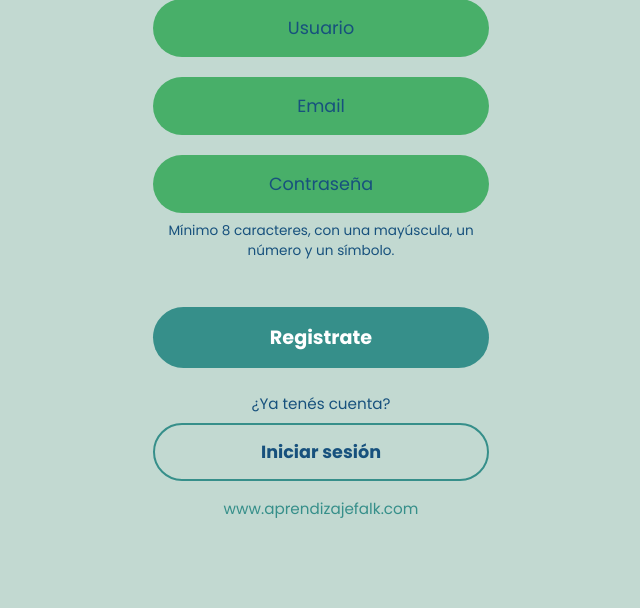
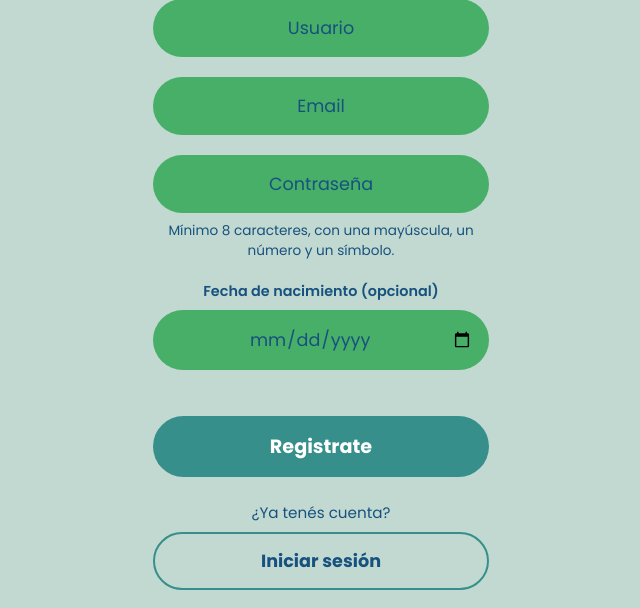
Before and after one commit to karinacuadracode/proyecto-falk, a PHP site: page /pages-front/crear-cuenta.html in a window 1280 px wide. Shown: the part 431-1039 px from the top of the page, without its empty margins (319-959 px from the left). Before the commit the page ends 949 px from the top, so only its background shows below. Run offline with PHP 8.4, Linux system fonts and the light colour scheme.

Commit message:
RF-26: fecha de nacimiento opcional en el registro
- users: columna Fecha_Nacimiento (date, puede quedar vacía).
- Crear cuenta: campo de fecha con etiqueta visible "(opcional)"; el
  calendario no deja elegir fechas posteriores a hoy.
- register-controller: si viene la fecha, valida que sea real, desde 1900 y
  no futura; si viene vacía se guarda NULL.
- Mi perfil: muestra la fecha de nacimiento solo si el usuario la cargó.

```diff
--- a/falk_db.sql
+++ b/falk_db.sql
@@ -30,7 +30,8 @@ CREATE TABLE `users` (
   `Password` varchar(255) NOT NULL,
   `Role` enum('usuario','admin') NOT NULL DEFAULT 'usuario',
   `Estado` enum('activo','bloqueado','inactivo') NOT NULL DEFAULT 'activo', -- RF-25
-  `Intentos_Fallidos` tinyint(3) UNSIGNED NOT NULL DEFAULT 0 -- RF-25: se bloquea al llegar al máximo
+  `Intentos_Fallidos` tinyint(3) UNSIGNED NOT NULL DEFAULT 0, -- RF-25: se bloquea al llegar al máximo
+  `Fecha_Nacimiento` date DEFAULT NULL -- RF-26: opcional
 ) ENGINE=InnoDB DEFAULT CHARSET=utf8mb4 COLLATE=utf8mb4_general_ci;
 
 -- Volcado de datos para la tabla `users`
--- a/js/registro.js
+++ b/js/registro.js
@@ -1,6 +1,11 @@
 const formulario = document.getElementById('form-registro');
 const mensaje = document.getElementById('mensaje-error');
 const boton = formulario.querySelector('button');
+const fechaNacimiento = document.getElementById('fecha-nacimiento');
+
+// RF-26: la fecha de nacimiento no puede ser futura (el calendario no deja elegir después de hoy).
+const hoy = new Date();
+fechaNacimiento.max = new Date(hoy.getTime() - hoy.getTimezoneOffset() * 60000).toISOString().slice(0, 10);
 
 function mostrarMensaje(texto, esExito = false) {
     mensaje.textContent = texto;
@@ -13,7 +18,9 @@ formulario.addEventListener('submit', async (evento) => {
 
     // Validación rápida para el usuario. NO es seguridad: el PHP vuelve a validar todo.
     if (!formulario.checkValidity()) {
-        mostrarMensaje('Revisá los campos: usuario de 3 a 30 caracteres, email válido y contraseña de al menos 8.');
+        mostrarMensaje(fechaNacimiento.validity.valid
+            ? 'Revisá los campos: usuario de 3 a 30 caracteres, email válido y contraseña de al menos 8.'
+            : 'La fecha de nacimiento no es válida (no puede ser posterior a hoy). Si no querés cargarla, dejala vacía.');
         return;
     }
 
--- a/pages-front/crear-cuenta.html
+++ b/pages-front/crear-cuenta.html
@@ -43,6 +43,11 @@
                    aria-describedby="ayuda-contrasena">
             <p id="ayuda-contrasena" class="ayuda">Mínimo 8 caracteres, con una mayúscula, un número y un símbolo.</p>
 
+            <!-- RF-26: dato opcional. El campo de fecha no muestra placeholder, por eso la etiqueta es visible. -->
+            <label for="fecha-nacimiento" class="etiqueta-campo">Fecha de nacimiento (opcional)</label>
+            <input type="date" id="fecha-nacimiento" name="fecha_nacimiento"
+                   autocomplete="bday" min="1900-01-01">
+
             <p id="mensaje-error" role="alert" aria-live="polite"></p>
 
             <button type="submit">Registrate</button>
--- a/styles/styles.css
+++ b/styles/styles.css
@@ -177,6 +177,13 @@ form button:active {
   margin: -8px 0;
   color: #8C1D18;
   font-weight: 600;
+}
+
+.etiqueta-campo {
+  font-size: 0.9rem;
+  font-weight: 600;
+  text-align: center;
+  margin-bottom: -12px;
 }
 
 .ayuda {
```
Also changed, not shown: controllers/register-controller.php (+14 -1 lines), pages-back/perfil.php (+15 -1 lines), sass/components/_formulario.scss (+8 -0 lines).
